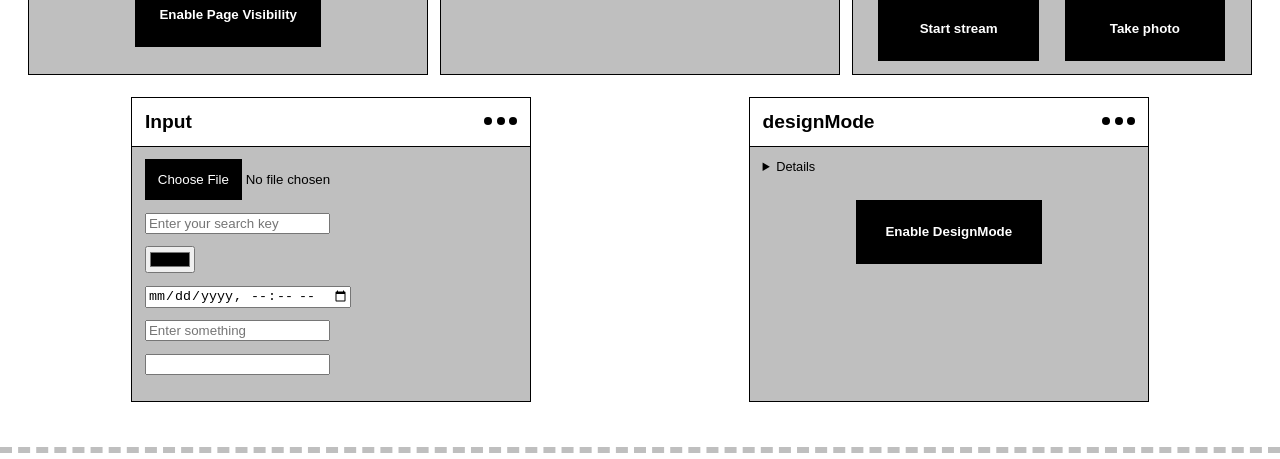
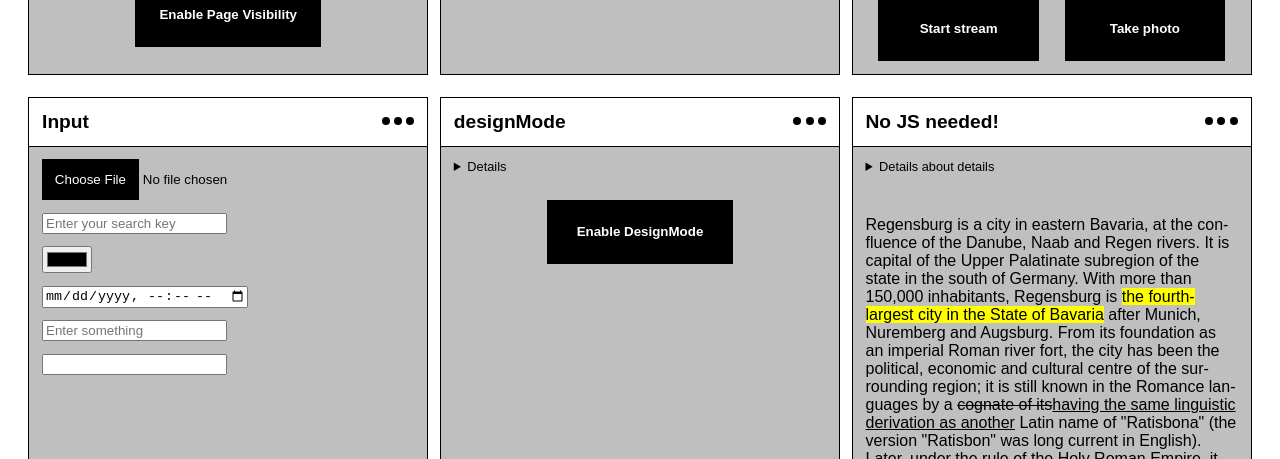
Before and after one commit to korneevamg/web-api, a website: page index.html in a window 1280 px wide. Shown: the part 714-1173 px from the top of the page. Drawn offline with Linux system fonts and the light colour scheme.

Commit message:
add html examples

```diff
--- a/index.html
+++ b/index.html
@@ -259,6 +259,36 @@
                 </div>
             </div>
         </article>
+        <article class=" api-feature">
+            <div class="api-feature__title">
+                <h3>No JS needed!</h3>
+                <div class="api-feature__title--dots">
+                    <span class="dot"></span>
+                    <span class="dot"></span>
+                    <span class="dot"></span>
+                </div>
+            </div>
+            <details class="api-feature__details">
+                <summary>Details about details</summary>
+                The &lt;details&gt; HTML element creates a disclosure widget in which information is visible only when
+                the
+                widget is toggled into an "open" state. A summary or label must be provided using the <summary>
+                    element.
+            </details>
+            <p class="api-feature__button">Regensburg is a city in eastern Bavaria, at the confluence of the Danube,
+                Naab and Regen rivers. It is
+                capital of the Upper Palatinate subregion of the state in the south of Germany. With more than 150,000
+                inhabitants, Regensburg is <mark>the fourth-largest city in the State of Bavaria</mark> after Munich,
+                Nuremberg and
+                Augsburg. From its foundation as an imperial Roman river fort, the city has been the political, economic
+                and cultural centre of the surrounding region; it is still known in the Romance languages by a
+                <del>cognate
+                    of its</del><ins>having the same linguistic derivation as another</ins> Latin name of "Ratisbona"
+                (the version "Ratisbon" was long current in English). Later,
+                under the
+                rule of the Holy Roman Empire, it housed the Perpetual Diet of Regensburg.
+            </p>
+        </article>
     </main>
 
     <footer>
```
